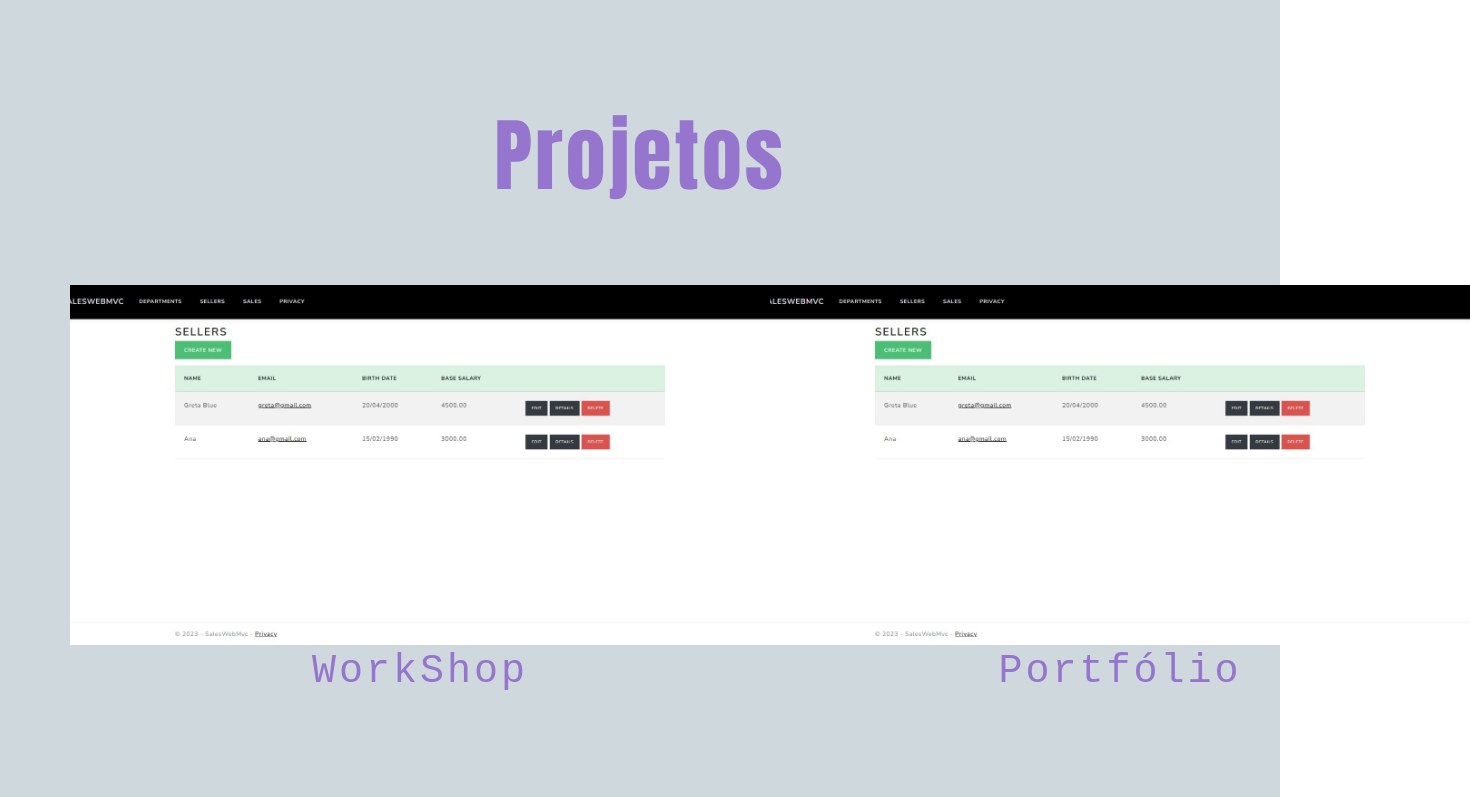
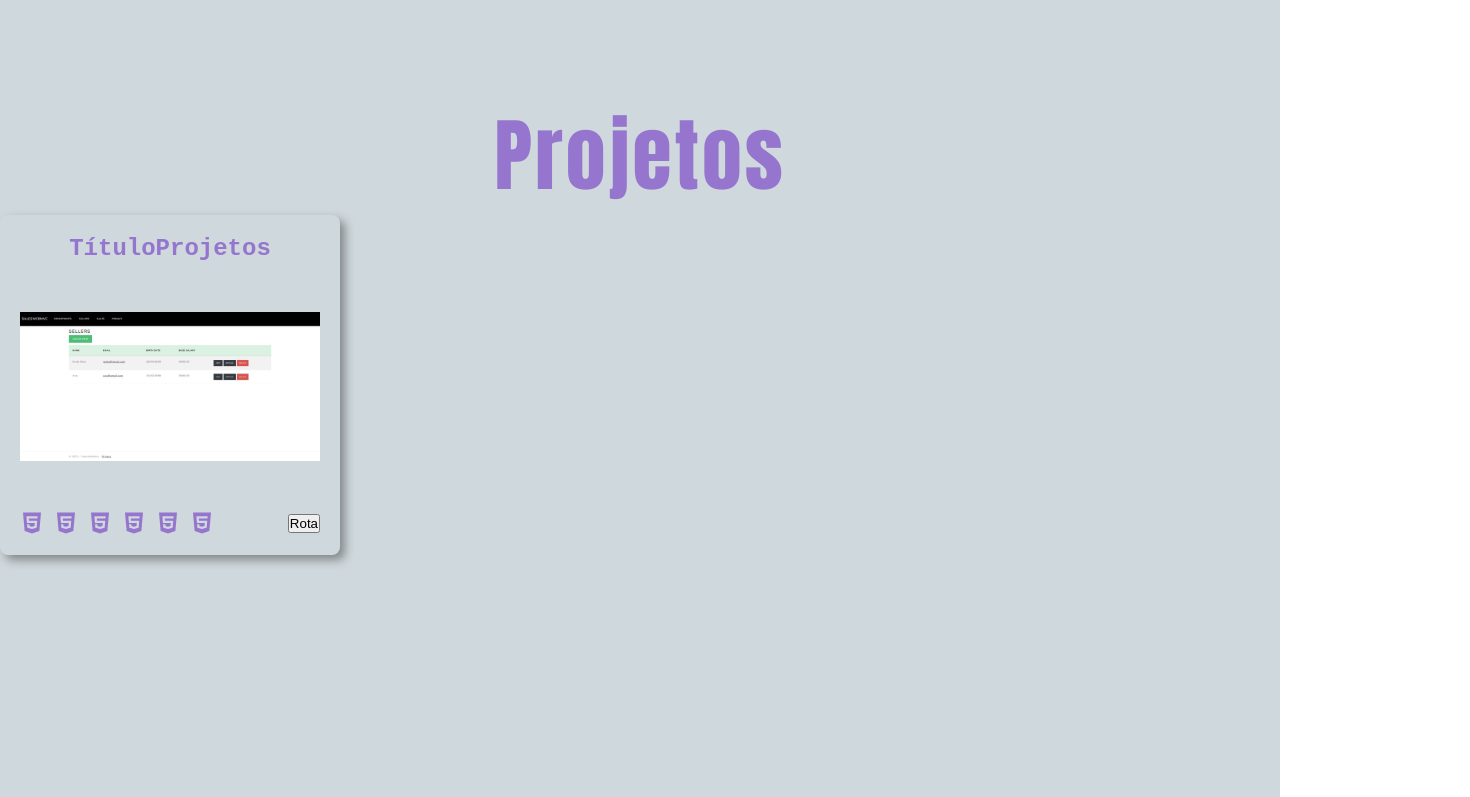
Before and after one commit to Luanh03/luan-app, a React (Create React App) app: page / in a window 1280 px wide. Shown: the part 2000-2797 px from the top of the page, 1470 px wide, since content can reach past the window. Built offline with nearby package versions, Linux system fonts and the light colour scheme.

Commit message:
Refatoração do código

```diff
--- a/package.json
+++ b/package.json
@@ -14,6 +14,7 @@
     "gsap": "^3.12.5",
     "react": "^18.2.0",
     "react-dom": "^18.2.0",
+    "react-icons": "^5.1.0",
     "react-router-dom": "^6.22.3",
     "react-scripts": "^5.0.1",
     "web-vitals": "^2.1.4"
--- a/src/components/Contacts.js
+++ /dev/null
@@ -1,15 +0,0 @@
-import * as React from 'react';
-import Grid from '@mui/material/Grid';
-
-export default function Contacts(){
-
-    return(
-        <Grid className="GridContacts">
-        <h1 className="TitleContacts">ENTRE EM CONTATO COMIGO!</h1>
-        <ul className="ListContacts">
-            <li><a className="ImgContacts" /></li>
-            <li><a className="ImgContacts" /></li>
-        </ul>
-    </Grid>
-    );
-}
--- a/src/components/Experience.js
+++ /dev/null
@@ -1,21 +0,0 @@
-import * as React from 'react';
-import Grid from '@mui/material/Grid';
-import Workshop from '../images/Wokshop.jpg';
-
-export default function Experience(){
-    return(
-        <Grid className="GridExp">
-            <h1 className="TitleExp">Projetos</h1>
-            <ul className="ImagemListExp">
-                <li>
-                    <img className="ImagemExp"src={Workshop} />
-                    <p className="ImagemTitle">WorkShop</p>
-                </li>
-                <li>
-                    <img className="ImagemExp" src={Workshop} />
-                    <p className="ImagemTitle">Portfólio</p>
-                </li>
-            </ul>
-        </Grid>
-    );
-}
--- a/src/components/Professional.js
+++ /dev/null
@@ -1,22 +0,0 @@
-import * as React from 'react';
-import Grid from '@mui/material/Grid';
-import Confea from '../images/Confea.png'
-
-export default function Professional(){
-    return(
-        <Grid className="GridProfessional">
-            <h1 className="TitleProfessional">Carreira Profissional</h1>
-            <ul className="ListProfessional">
-            <li><img src={Confea} className="ImgProfessional" /></li>
-            <li><p className="TextProfessional">
-                No ano de 2023 iniciei a minha jornada na área da tecnologia como estagário do Conselho Federal de Engenharia e Agronomia (Confea).
-                Atuando como Desenvolvedor Web usando .Net, ASP .NET, C# de acordo com a demanda e o projeto, Entity Framework como biblioteca para ajuda no desenvolvimento,
-                Microsoft SQL Server como banco de dados de todos os projetos e o Git como versionador de código para trabalho em equipe.
-                As principais tarefas era colaborar em projetos em grande escala, escrevendo código e resolvendo desafios de software. Participava juntamente com a equipe na
-                elaboração e validação de requisitos de software, acompanhamento de projetos em produção e aquisição de conhecimento prático sobre o ciclo de vida de desenvolvimento
-                de software, abrangendo todas as fases, desde a concepção até a entrega e manutenção.
-            </p></li>
-            </ul>
-        </Grid>
-    );
-}
--- /dev/null
+++ b/src/components/Projects.js
@@ -0,0 +1,28 @@
+import * as React from 'react';
+import Grid from '@mui/material/Grid';
+import Workshop from '../images/Wokshop.jpg';
+import { FaHtml5 } from "react-icons/fa";
+
+export default function Projects(){
+    return(
+
+        <Grid className="GridProj">
+            <h1 className="TitleProj">Projetos</h1>
+            <section className="CardProj">
+                <h3>TítuloProjetos</h3>
+                <img src={Workshop} />
+                <div className="CardProj_Footer">
+                    <div className="CardProj_Icons">
+                        <FaHtml5 />
+                        <FaHtml5 />
+                        <FaHtml5 />
+                        <FaHtml5 />
+                        <FaHtml5 />
+                        <FaHtml5 />
+                    </div>
+                    <button>Rota</button>
+                </div>
+            </section>
+        </Grid>
+    );
+}
--- a/src/components/Skills.js
+++ b/src/components/Skills.js
@@ -13,16 +13,16 @@ export default function Skills(){
     return(
         <Grid className="GridSkills">
             <h1 className="TitleSkills">Habilidades</h1>
-            <ul className="ListSkills">
-                <li><img className="ImgSkill" src={CSharp} /></li>
-                <li><img className="ImgSkill" src={CSS} /></li>
-                <li><img className="ImgSkill" src={Django} /></li>
-                <li><img className="ImgSkill" src={Git} /></li>
-                <li><img className="ImgSkill" src={HTML} /></li>
-                <li><img className="ImgSkill" src={SQLServer} /></li>
-                <li><img className="ImgSkill" src={Python} /></li>
-                <li><img className="ImgSkill" src={ReactJS} /></li>
-            </ul>
+            <section className="ListSkills">
+                <img className="ImgSkill" src={CSharp} />
+                <img className="ImgSkill" src={CSS} />
+                <img className="ImgSkill" src={Django} />
+                <img className="ImgSkill" src={Git} />
+                <img className="ImgSkill" src={HTML} />
+                <img className="ImgSkill" src={SQLServer} />
+                <img className="ImgSkill" src={Python} />
+                <img className="ImgSkill" src={ReactJS} />
+            </section>
         </Grid>
     );
 }
--- a/src/containers/Home.js
+++ b/src/containers/Home.js
@@ -2,10 +2,8 @@ import * as React from 'react';
 import Grid from '@mui/material/Grid';
 import Header from '../components/Header';
 import Bio from '../components/Bio';
-import Experience from '../components/Experience';
-import Professional from '../components/Professional';
+import Projects from '../components/Projects';
 import Skills from '../components/Skills';
-import Contacts from '../components/Contacts';
 import LightModeIcon from '@mui/icons-material/LightMode';
 import DarkModeIcon from '@mui/icons-material/DarkMode';
 import { useNavigate } from 'react-router-dom';
@@ -40,10 +38,8 @@ export default function Home(){
             </Grid>
             <Header />
             <Bio />
-            <Experience />
-            <Professional />
+            <Projects />
             <Skills />
-            <Contacts />
         </Grid>
     );
 }
--- a/src/index.css
+++ b/src/index.css
@@ -137,69 +137,56 @@ a:hover{
   opacity: 0;
 }
 
-.GridExp{
+.GridProj{
   padding: 250px 0 190px;
 }
 
-.TitleExp{
+.TitleProj{
   font-family: Impact, Haettenschweiler, 'Arial Narrow Bold', sans-serif;
   font-size: 500%;
   letter-spacing: 3px;
 }
 
-.ImagemListExp{
-  list-style: none;
+.CardProj{
+  width: 300px;
+  height: 300px;
+  background-color: var(--soft-white);
+  color: var(--gray);
+  border-radius: 8px;
+  box-shadow: 5px 5px 10px #22222270;
+  padding: 20px;
   display: flex;
-  justify-content: space-around;
-  padding: 70px;
+  flex-direction: column;
+  align-items: center;
+  justify-content: space-between;
 }
 
-.ImagemExp{
-  height: 45vh;
-  width: 700px;
+.CardProj h3{
+  font-size: 150%;
+  font-family: 'Courier New', Courier, monospace;
+}
+
+.CardProj img{
+  width: 300px;
   object-fit: cover;
 }
 
-.ImagemTitle{
-  font-family: 'Courier New', Courier, monospace;
-  font-size: 250%;
-  white-space: wrap;
-  letter-spacing: 3px;
+.CardProj_Footer{
+  width: 100%;
+  display: flex;
+  align-items: center;
+  justify-content: space-between;
 }
 
-.GridProfessional{
-  justify-content: space-around;
-  align-items: center;
-  padding: 250px 0 190px;
-}
-
-.TitleProfessional{
-  font-family: Impact, Haettenschweiler, 'Arial Narrow Bold', sans-serif;
-  font-size: 500%;
-  letter-spacing: 3px;
-}
-
-.ListProfessional{
-  list-style: none;
-  /* display: flex; */
-  justify-content: space-around;
-  align-items: center;
-  margin-top: 85px;
-  letter-spacing: 3px;
-  margin-left: 32px;
-}
-
-.ImgProfessional{
-  height: 21vh;
-}
-
-.TextProfessional{
-  font-family: 'Courier New', Courier, monospace;
-  font-size: 120%;
+.CardProj_Icons {
+  display: flex;
+  gap: 10px;
+  color: var(--red);
+  font-size: 1.5rem;
 }
 
 .GridSkills{
-  margin-top: 147px;
+  padding: 250px 40px 190px;
 }
 
 .TitleSkills{
@@ -221,27 +208,3 @@ a:hover{
 .ImgSkill{
   width: 220px;
 }
-
-.GridContacts{
-  height: 15vh;
-}
-
-.TitleContacts{
-  font-size: 250%;
-  font-family: 'Trebuchet MS', 'Lucida Sans Unicode', 'Lucida Grande', 'Lucida Sans', Arial, sans-serif;
-}
-
-.ListContacts{
-  list-style: none;
-  display: flex;
-  justify-content: center;
-}
-
-.ImgContacts{
-  width: 90px;
-  transition: 0.5s;
-}
-
-.ImgContacts:hover{
-  opacity: 0.4;
-}
```
Also changed, not shown: 1 other file (tests, documents, lock files or other folders).
